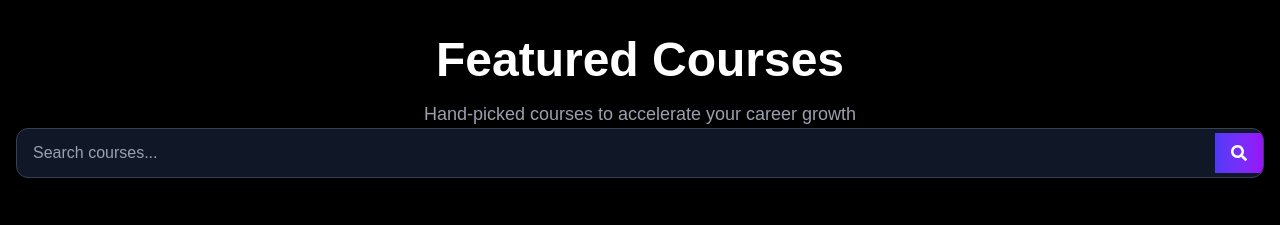
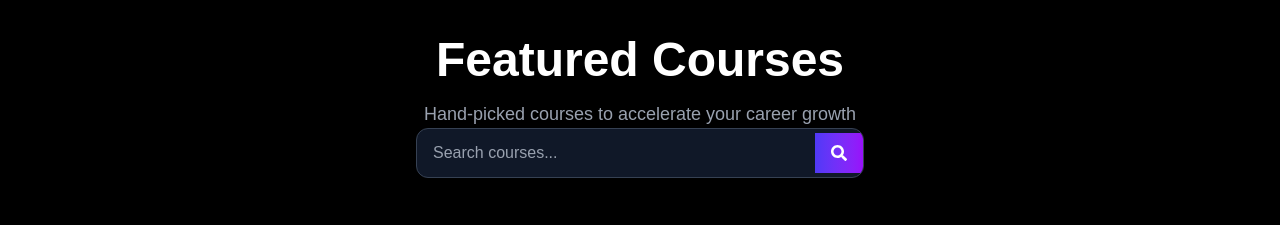
Before and after one commit to xunaiet-faruk/Digital-product-web, a Next.js app: page /courses in a window 1280 px wide. Shown: the part 1020-1245 px from the top of the page. Built offline with nearby package versions, Linux system fonts and the light colour scheme; no server answers; grey boxes are pictures that could not be loaded.

Commit message:
courses data show

```diff
--- /dev/null
+++ b/src/app/courses/Searchdata.jsx
@@ -0,0 +1,41 @@
+"use client";
+import React, { useState } from "react";
+import { FaSearch } from "react-icons/fa";
+
+const Searchdata = ({ onSearch }) => {
+    const [query, setQuery] = useState("");
+
+    const handleSubmit = (e) => {
+        e.preventDefault();
+        if (onSearch) onSearch(query);
+    };
+
+    return (
+        <form
+            onSubmit={handleSubmit}
+            className="w-full max-w-md mx-auto"
+        >
+            <div className="flex items-center bg-gray-900 border border-gray-700 rounded-xl overflow-hidden focus-within:border-indigo-500 transition">
+
+                {/* Input */}
+                <input
+                    type="text"
+                    value={query}
+                    onChange={(e) => setQuery(e.target.value)}
+                    placeholder="Search courses..."
+                    className="w-full px-4 py-3 bg-transparent text-white placeholder-gray-400 outline-none"
+                />
+
+                {/* Button */}
+                <button
+                    type="submit"
+                    className="px-4 py-3 bg-gradient-to-r from-indigo-600 to-purple-600 text-white hover:opacity-90 transition"
+                >
+                    <FaSearch />
+                </button>
+            </div>
+        </form>
+    );
+};
+
+export default Searchdata;
--- a/src/app/courses/page.jsx
+++ b/src/app/courses/page.jsx
@@ -11,19 +11,19 @@ import {
     FaGraduationCap,
     FaInfinity,
     FaPlayCircle,
-    FaChartLine,
-    FaSearch
+    FaChartLine
 } from 'react-icons/fa';
 import { MdSecurity } from 'react-icons/md';
 import coursesData from '@/app/data/courses.json';
 import {  useRouter } from 'next/navigation';
 import { useAuth } from '../context/AuthProvider';
+import Searchdata from './Searchdata';
 
 const Page = () => {
     const { courses } = coursesData;
     const router = useRouter();
     const [hoveredCourse, setHoveredCourse] = useState(null);
-    const [query, setQuery] = useState("");
+    const [coursesList, setCoursesList] = useState(coursesData.courses);
     const {user} =useAuth();
 
     const containerVariants = {
@@ -36,6 +36,21 @@ const Page = () => {
         }
     };
 
+    const handleSearch = (value) => {
+        const searchValue = value.toLowerCase().trim();
+
+        if (!searchValue) {
+            setCoursesList(coursesData.courses);
+            return;
+        }
+
+        setCoursesList(
+            coursesData.courses.filter(course =>
+                course.title.toLowerCase().includes(searchValue)
+            )
+        );
+    };
+
     const handleView = (courseId) => {
         if (!user) {
             router.push(`/Authentication/login?redirect=/courses/${courseId}`);
@@ -43,12 +58,6 @@ const Page = () => {
         }
 
         router.push(`/courses/${courseId}`);
-    };
-
-
-    const handleSubmit = (e) => {
-        e.preventDefault();
-        if (onSearch) onSearch(query);
     };
 
 
@@ -244,30 +253,7 @@ const Page = () => {
                         Hand-picked courses to accelerate your career growth
                     </p>
 
-                    <form
-                        onSubmit={handleSubmit}
-                        className="container mx-auto"
-                    >
-                        <div className="flex items-center bg-gray-900 border border-gray-700 rounded-xl overflow-hidden focus-within:border-indigo-500 transition">
-
-                            {/* Input */}
-                            <input
-                                type="text"
-                                value={query}
-                                onChange={(e) => setQuery(e.target.value)}
-                                placeholder="Search courses..."
-                                className="w-full px-4 py-3 bg-transparent text-white placeholder-gray-400 outline-none"
-                            />
-
-                            {/* Button */}
-                            <button
-                                type="submit"
-                                className="px-4 py-3 bg-gradient-to-r from-indigo-600 to-purple-600 text-white hover:opacity-90 transition"
-                            >
-                                <FaSearch />
-                            </button>
-                        </div>
-                    </form>
+                    <Searchdata onSearch={handleSearch} />
                 </motion.div>
 
                 <motion.div
@@ -277,7 +263,7 @@ const Page = () => {
                     whileInView="visible"
                     viewport={{ once: true }}
                 >
-                    {courses.map((course, index) => (
+                    {coursesList.map((course, index) => (
                         <motion.div
                             key={course.id}
                             initial={{ opacity: 0, y: 30 }}
```
